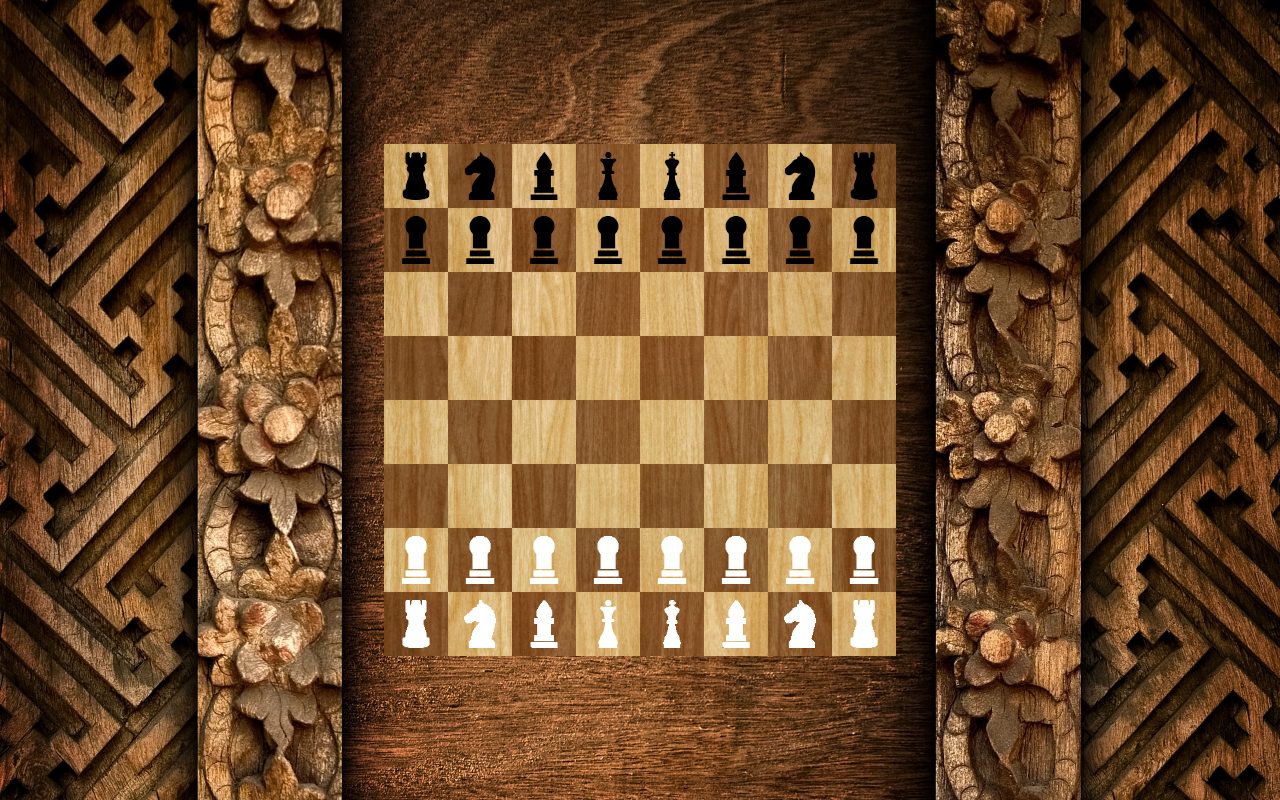
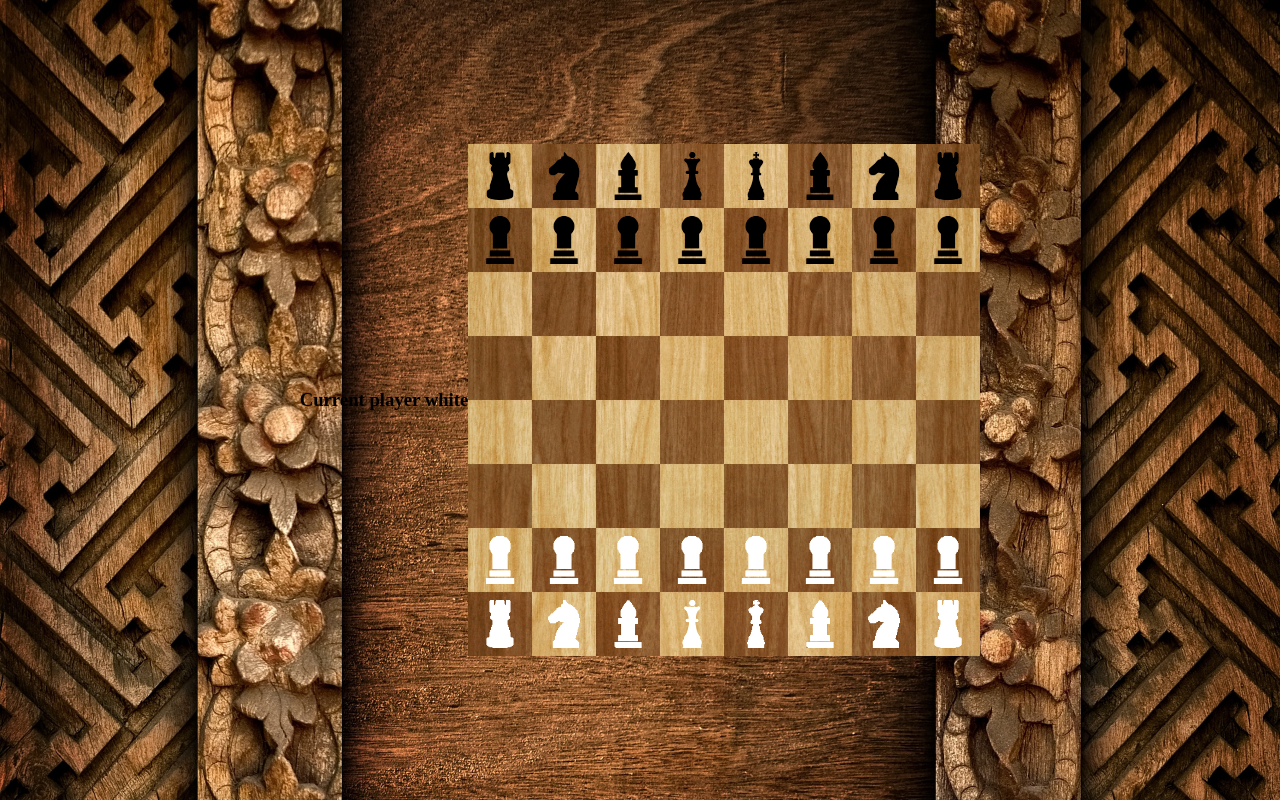
Before and after one commit to SetRedEyes/chess, a React (Create React App) app: page / in a window 1280 px wide. Built offline with nearby package versions, Linux system fonts and the light colour scheme.

Commit message:
hint styles

```diff
--- a/src/App.scss
+++ b/src/App.scss
@@ -21,8 +21,7 @@
   background: url('./assets/board.jpg');
   background-size: contain;
   background-repeat: no-repeat;
-  filter: contrast(120%) saturate(100%) ;
-
+  filter: contrast(120%) saturate(100%);
 }
 
 .cell {
@@ -39,18 +38,26 @@
   }
 
   &.selected {
-    background-color: #00b9ad;
+    background-color: #0000005e;
   }
 
   &.available-attack {
-    background: rgb(255, 0, 0);
+    &:after {
+      content: '';
+      position: absolute;
+      height: 55px;
+      width: 55px;
+      border-radius: 50%;
+      border: #0000005e solid 2px;
+      transform: translateY(1.3px);
+    }
   }
 
   .available-move {
-    height: 12px;
-    width: 12px;
+    height: 25px;
+    width: 25px;
     border-radius: 50%;
-    background-color: #22c022;
+    background-color: #0000005e;
   }
 }
 
--- a/src/App.tsx
+++ b/src/App.tsx
@@ -9,10 +9,11 @@ const App = () => {
   const [board, setBoard] = useState(new Board())
   const [whitePlayer, setWhitePlayer] = useState(new Player(Colors.WHITE))
   const [blackPlayer, setBlackPlayer] = useState(new Player(Colors.BLACK))
-  const [currentPlayer, setCurrentPlayer] = useState<Player| null>(null)
+  const [currentPlayer, setCurrentPlayer] = useState<Player | null>(null)
 
   useEffect(() => {
     restart()
+    setCurrentPlayer(whitePlayer)
   }, [])
 
   const restart = () => {
@@ -22,9 +23,15 @@ const App = () => {
     setBoard(newBoard)
   }
 
+  const swapPlayer = () => {
+    setCurrentPlayer((prevPlayer) =>
+      prevPlayer?.color === Colors.WHITE ? blackPlayer : whitePlayer
+    )
+  }
+
   return (
     <div className='app'>
-      <BoardComponent board={board} setBoard={setBoard} />
+      <BoardComponent board={board} setBoard={setBoard} currentPlayer={currentPlayer} swapPlayer={swapPlayer} />
     </div>
   )
 }
--- a/src/components/BoardComponent.tsx
+++ b/src/components/BoardComponent.tsx
@@ -1,13 +1,21 @@
 import { Fragment, useEffect, useState } from 'react'
 import { Board } from '../models/Board'
 import { Cell } from '../models/Cell'
+import { Player } from '../models/Player'
 import CellComponent from './CellComponent'
 interface BoardProps {
   board: Board
   setBoard: (board: Board) => void
+  currentPlayer: Player | null
+  swapPlayer: () => void
 }
 
-const BoardComponent = ({ board, setBoard }: BoardProps) => {
+const BoardComponent = ({
+  board,
+  setBoard,
+  currentPlayer,
+  swapPlayer
+}: BoardProps) => {
   const [selectedCell, setSelectedCell] = useState<Cell | null>(null)
 
   const clickHandler = (cell: Cell) => {
@@ -17,8 +25,9 @@ const BoardComponent = ({ board, setBoard }: BoardProps) => {
       selectedCell.figure?.canMove(cell)
     ) {
       selectedCell.moveFigure(cell)
+      swapPlayer()
       setSelectedCell(null)
-    } else if (cell.figure) {
+    } else if (cell.figure?.color === currentPlayer?.color) {
       setSelectedCell(cell)
     }
   }
@@ -38,6 +47,8 @@ const BoardComponent = ({ board, setBoard }: BoardProps) => {
   }
 
   return (
+    <>
+    <h3>Current player {currentPlayer?.color}</h3>
       <div className='board'>
         {board.cells.map((row, index) => (
           <Fragment key={index}>
@@ -54,6 +65,7 @@ const BoardComponent = ({ board, setBoard }: BoardProps) => {
           </Fragment>
         ))}
       </div>
+    </>
   )
 }
 
--- a/src/index.tsx
+++ b/src/index.tsx
@@ -1,7 +1,8 @@
+import { StrictMode } from 'react'
 import { createRoot } from 'react-dom/client'
 
 import App from './App'
 
 const root = createRoot(document.getElementById('root') as HTMLElement)
 
-root.render(<App />)
+root.render(<StrictMode><App /></StrictMode>)
```
Lines whose indentation alone changed are shown as unchanged.
